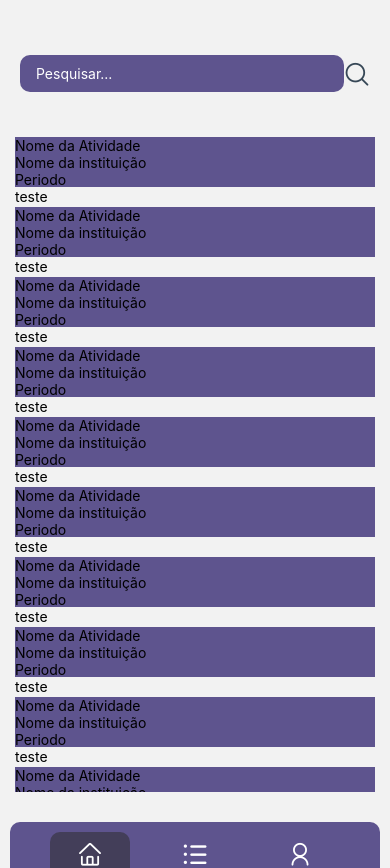
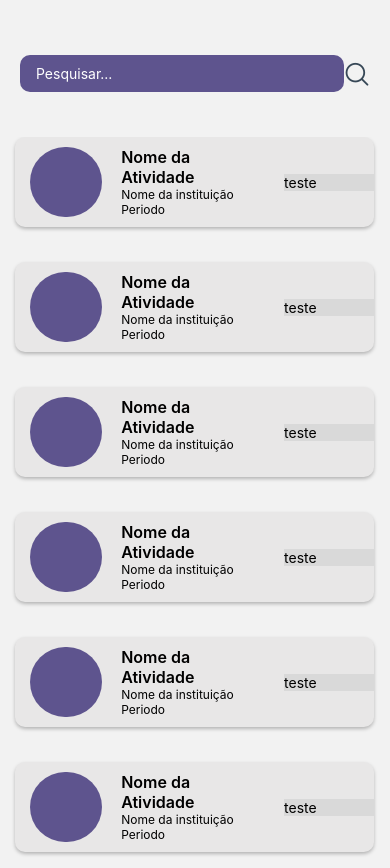
Before and after one commit to Pablojonh6550/Volunteer, a React Native app: screen /Home in a window 390 px wide. Shown: the top 868 px of the page. Built offline with nearby package versions, Linux system fonts and the light colour scheme.

Commit message:
feat: add style taskcard

```diff
--- a/css/styles.js
+++ b/css/styles.js
@@ -211,7 +211,7 @@ export const styles = StyleSheet.create({
     flex: 0.85,
     width: "100%",
     marginTop: "30%",
-    paddingHorizontal: 15,
+    // paddingHorizontal: 15,
     paddingVertical: 20,
   },
   tabContainer: {
@@ -280,10 +280,25 @@ export const styles = StyleSheet.create({
   },
   taskContainer: {
     display: "flex",
-    width: "100%",
-    height: 50,
-    backgroundColor: "#5E548E",
-    marginBottom: 20,
+    flexDirection: "row",
+    alignItems: "center",
+    justifyContent: "space-between",
+    width: "92%",
+    height: 90,
+    backgroundColor: "#E8E7E7",
+    marginBottom: 35,
+    marginLeft: 15,
+    marginRight: 15,
+    borderRadius: 10,
+    shadowColor: "#000",
+    shadowOffset: {
+      width: 0,
+      height: 2,
+    },
+    shadowOpacity: 0.25,
+    shadowRadius: 3.84,
+
+    elevation: 5,
   },
   perfilContainer: {
     flex: 1,
@@ -306,4 +321,33 @@ export const styles = StyleSheet.create({
     alignItems: "flex-end",
     justifyContent: "flex-end",
   },
+  iconContent: {
+    width: "20%",
+    marginLeft: 15,
+  },
+  titleContent: {
+    width: "40%",
+    // marginHorizontal: 10,
+  },
+  imgContent: {
+    width: "25%",
+  },
+  imgCard: {
+    width: "100%",
+    height: "100%",
+    backgroundColor: "#D9D9D9",
+  },
+  iconCard: {
+    width: "100%",
+    height: 70,
+    borderRadius: 100,
+    backgroundColor: "#5E548E",
+  },
+  titleCardPrimary: {
+    fontSize: 16,
+    fontWeight: 600,
+  },
+  titleCardSecond: {
+    fontSize: 12,
+  },
 });
```
